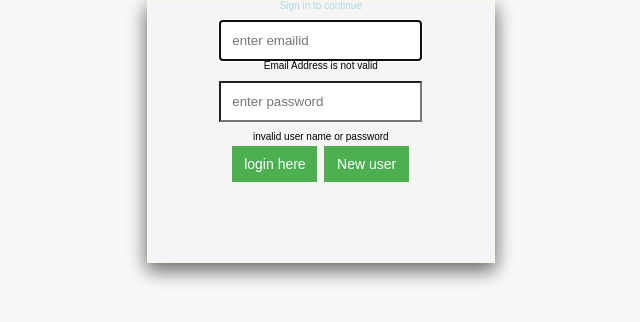
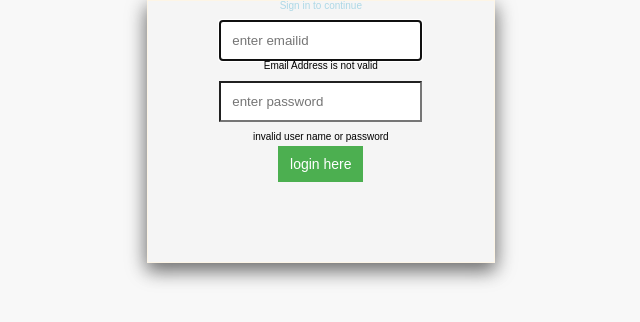
Before and after one commit to Angulargit1220/Tourism, a website: page app/index.html in a window 1280 px wide. Shown: the whole page, without its empty margins (336-976 px from the left). Drawn offline with nearby package versions, Linux system fonts and the light colour scheme; some packages are replaced by stand-ins of ours.

Commit message:
last commit

```diff
--- a/app/login/login.html
+++ b/app/login/login.html
@@ -19,9 +19,9 @@
                                 <div class="last">
                                     <span  ng-style="customStyle1.style1" ng-show="myVar">invalid user name or password</span>
                                <div> <button class="button" type="submit"  ng-click="submit(mail,password)">login here</button>
-                                <button class="button" ng-click="reg()">New user</button><br></div> </div>
+                                 </div> </div></td>
                         </form>
-                    </div>
+                </div>
                 </tr>
-            </div>
-        </div>
+
+        </div></div>
```
